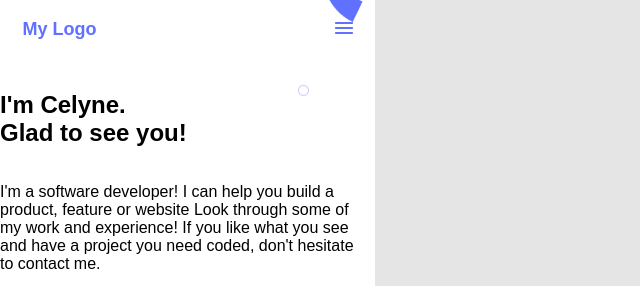
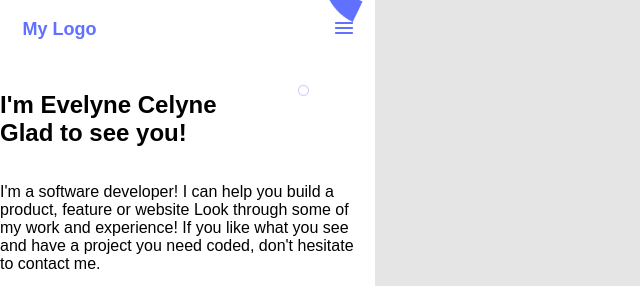
Before and after one commit to CELYNEBIRUNGI/Portfolio-Project, a website: page index.html in a window 1280 px wide. Shown: the top 286 px of the page, without its empty margins (0-640 px from the left). Drawn offline with Linux system fonts and the light colour scheme.

Commit message:
modify html and css

```diff
--- a/index.css
+++ b/index.css
@@ -89,6 +89,8 @@ body {
 
 .icons {
   padding-right: 8%;
+  justify-content: center;
+
 }
 
 @media screen and (min-width: 408px) {
--- a/index.html
+++ b/index.html
@@ -18,7 +18,7 @@
         </nav>
     </header>
     <section id="main">
-        <h1 class="main-heading">I'm Celyne.<br> Glad to see you!</h1>
+        <h1 class="main-heading">I'm Evelyne Celyne<br> Glad to see you!</h1>
         <p class="main-paragraph">I'm a software developer! I can help you build a product, feature or website Look through some of my work and experience! If you like what you see and have a project you need coded, don't hesitate to contact me.</p>
         <label class="connect">LET'S CONNECT</label>
       <div id="socials">
```
